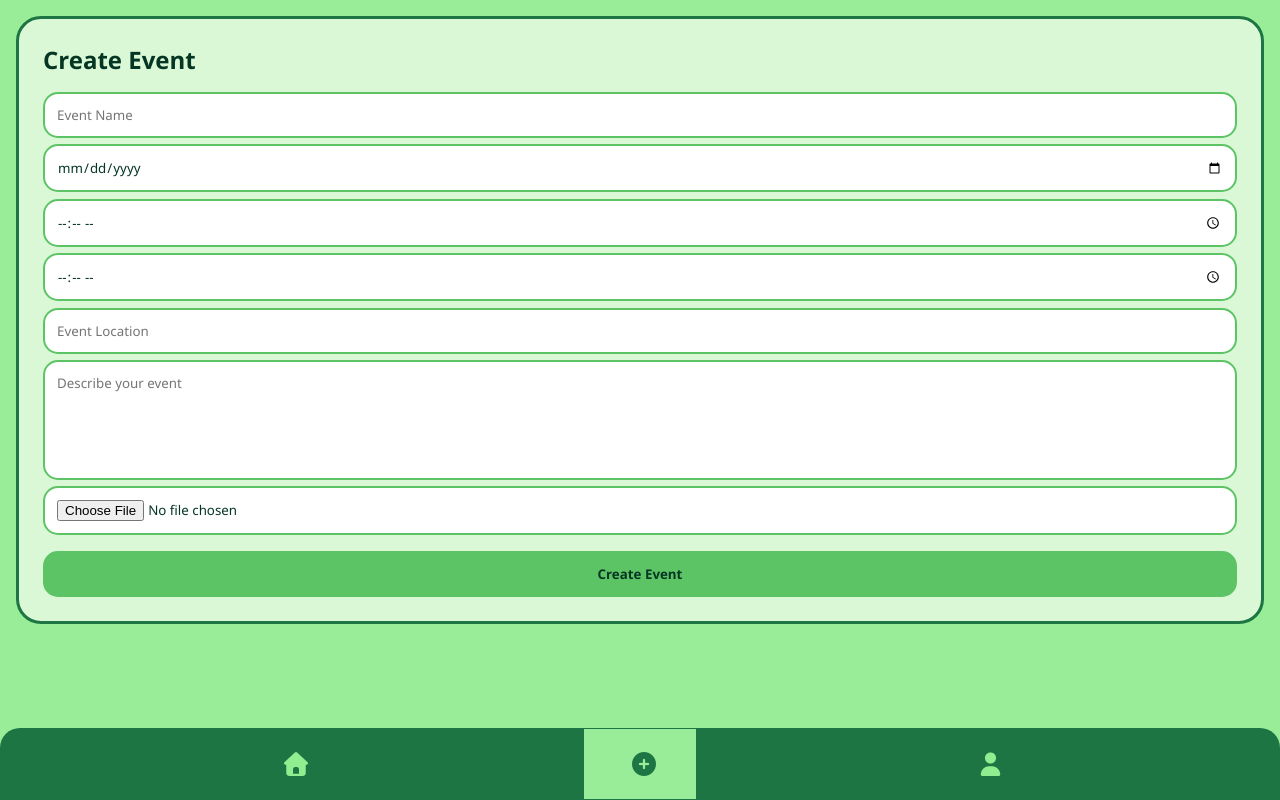
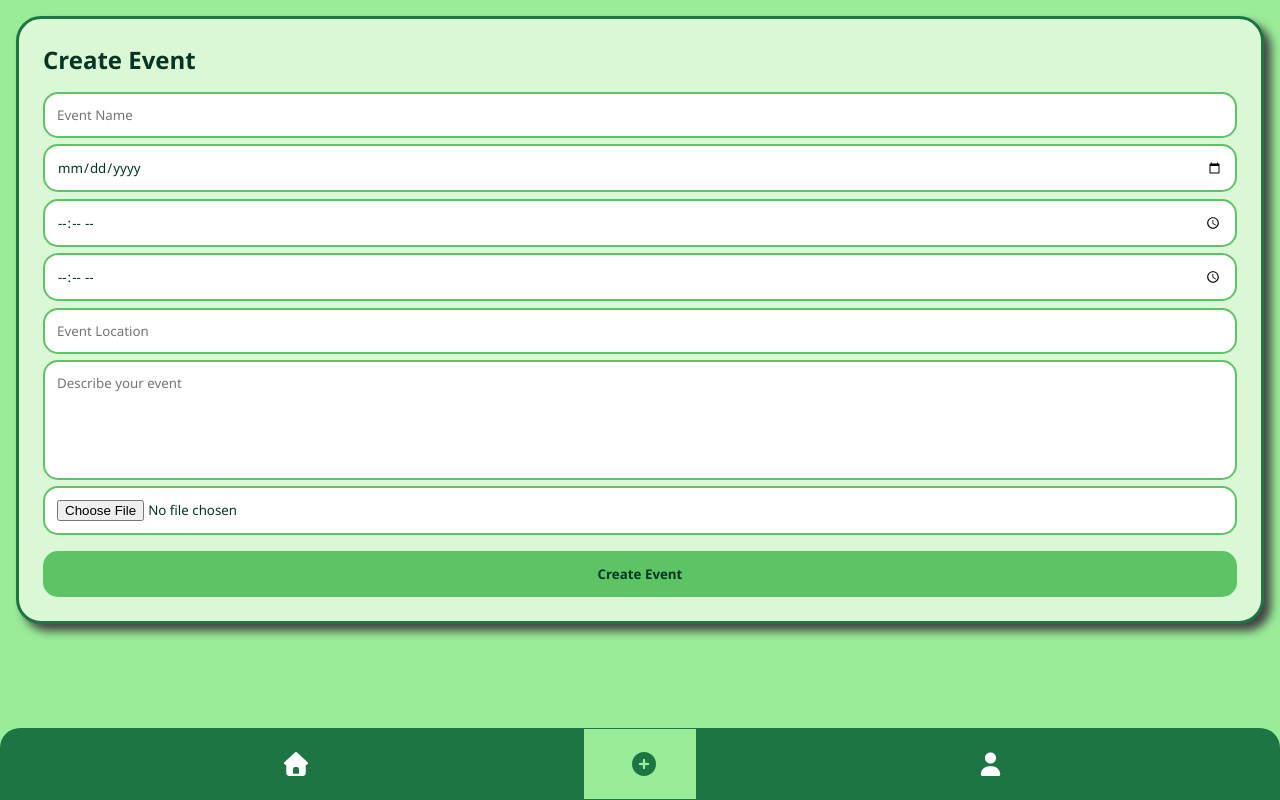
Before and after one commit to champ-Ian/TYP-Event-Tracker-App, a plain HTML site: page create-event.html in a window 1280 px wide. Drawn offline with Linux system fonts and the light colour scheme.

Commit message:
Enhance create-event section with box shadow
Added a box shadow to the create-event section for better visual depth.

```diff
--- a/css/create-event.css
+++ b/css/create-event.css
@@ -180,7 +180,7 @@ nav ul {
 
 nav ul i {
     width: 100%;
-    color: #90EE90;
+    color: white;
     padding: 4.3vh 8vh 4.3vh 6vh;
     background-color: var(--dark);
 }
@@ -191,10 +191,13 @@ nav ul i {
 }
 
 ::-webkit-scrollbar-track{
-    background:var(--light);
+    background:white;
 }
 
 ::-webkit-scrollbar-thumb{
     background:var(--dark);
     border-radius:20px;
 }
+.create-event {
+  box-shadow: 7px 7px 10px #424242;
+}
```
